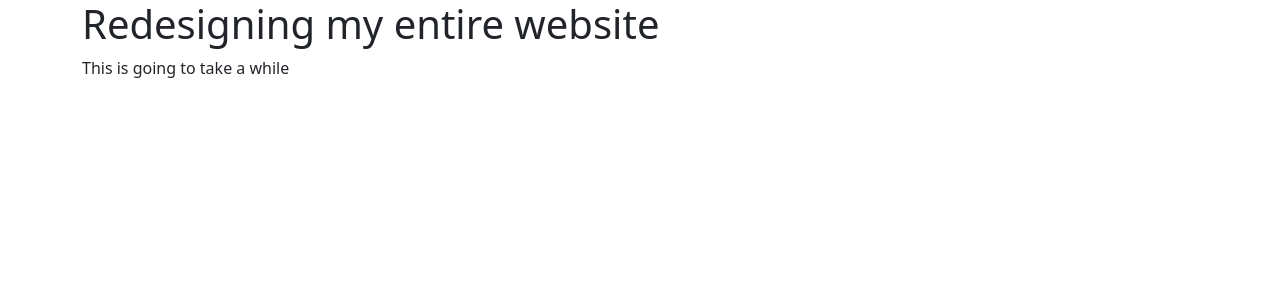
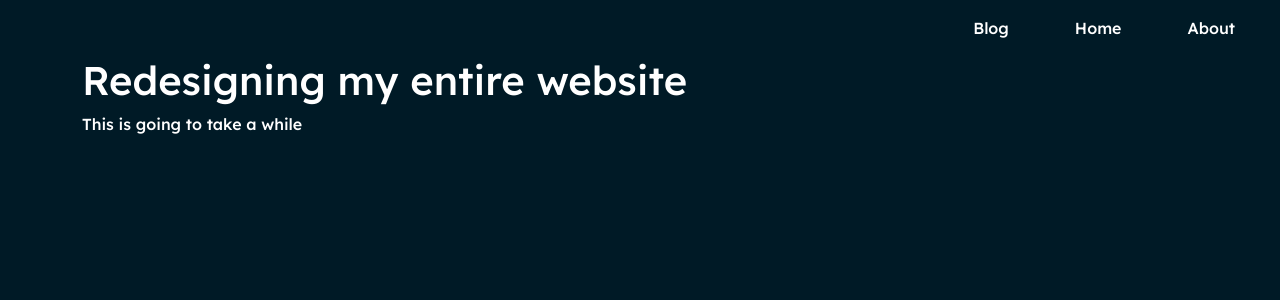
Before and after one commit to VitalBuggy/eozden.xyz, a Django app: page / in a window 1280 px wide. Shown: the top 300 px of the page. Run offline with Django 4.2, Linux system fonts and the light colour scheme; some libraries are stand-ins or nearby versions.

Commit message:
Added Navbar, global css file and set a base template up

```diff
--- a/main/templates/core/base.html
+++ b/main/templates/core/base.html
@@ -5,11 +5,19 @@
     <meta charset="UTF-8">
     <meta name="viewport" content="width=device-width, initial-scale=1, shrink-to-fit=no">
 
+
+    <link rel="preconnect" href="https://fonts.googleapis.com">
+    <link rel="preconnect" href="https://fonts.gstatic.com" crossorigin>
+    <link href="https://fonts.googleapis.com/css2?family=Lexend+Deca:wght@200;500;700&display=swap" rel="stylesheet">
+
+    <link rel="stylesheet" href="{% static 'css/index.css' %}">
+
     <link rel="stylesheet" href="{% static 'css/bootstrap-icons.css' %}">
 
     {% block base_css %}
         <link rel="stylesheet" href="{% static 'css/bootstrap.min.css' %}">
     {% endblock %}
+
 
     {% block extra_css %}{% endblock %}
     <title>{{ page_title }}</title>
--- a/main/templates/core/navbar.html
+++ b/main/templates/core/navbar.html
@@ -0,0 +1,21 @@
+<nav class="navbar navbar-expand-lg navbar-dark bg-transparent">
+  <div class="container-fluid">
+    <button class="navbar-toggler" type="button" data-bs-toggle="collapse" data-bs-target="#navbarNavAltMarkup" aria-controls="navbarNavAltMarkup" aria-expanded="false" aria-label="Toggle navigation">
+      <span class="navbar-toggler-icon"></span>
+    </button>
+    <div class="collapse navbar-collapse" id="navbarNavAltMarkup">
+        <ul class="navbar-nav ms-auto">
+          <li class="nav-item">
+              <a class="nav-link" href="#">Blog</a>
+          </li>
+          <li class="nav-item">
+              <a class="nav-link" href="{% url 'index' %}">Home</a>
+          </li>
+          <li class="nav-item">
+              <a class="nav-link" href="#">About</a>
+          </li>
+        </ul>
+      </div>
+    </div>
+  </div>
+</nav>
--- a/static/css/index.css
+++ b/static/css/index.css
@@ -0,0 +1,13 @@
+* {
+    margin: 0;
+    padding: 0;
+    box-sizing: border-box;
+    background: #001A26;
+    color: white !important;
+    font-family: 'Lexend Deca', sans-serif;
+}
+
+.navbar-nav .nav-link {
+    margin-right: 25px;
+    margin-left: 25px;
+}
```
